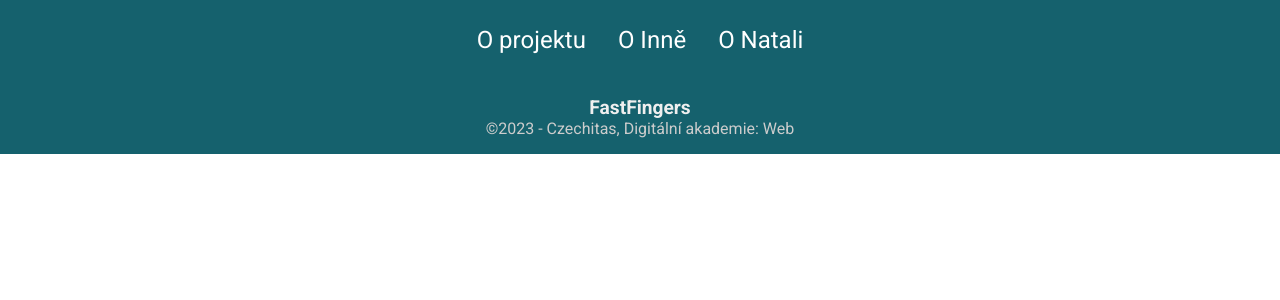
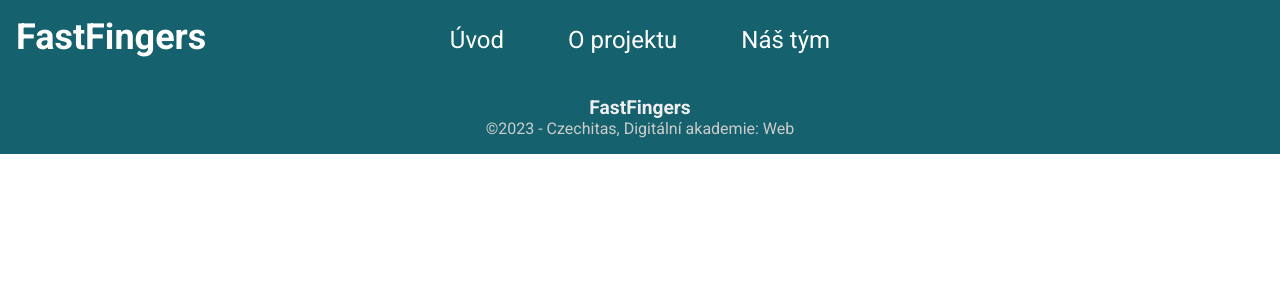
Before and after one commit to NataliiaHl/o-projektu, a React app: page /about_team in a window 1280 px wide. Shown: the top 300 px of the page. Built offline with nearby package versions, Linux system fonts and the light colour scheme.

Commit message:
Add navigation, change pages names

```diff
--- a/package.json
+++ b/package.json
@@ -25,6 +25,7 @@
   "dependencies": {
     "react": "^18.2.0",
     "react-dom": "^18.2.0",
+    "react-router-dom": "^6.11.2",
     "typeface-roboto": "^1.1.13"
   }
 }
--- a/src/components/Header/index.jsx
+++ b/src/components/Header/index.jsx
@@ -1,4 +1,5 @@
 import React, { useState } from "react";
+import { Link } from 'react-router-dom';
 import './style.css'
 
 const Header = () => {
@@ -9,11 +10,22 @@
     return (
         <header>
             <div className="container">
-                <button className="nav-btn" onClick={toggleNav}></button>
-                <div className={`rollout-nav ${!navOpen ? 'nav-closed' : ''}`}>
-                    <a>O projektu</a>
-                    <a>O Inně</a>
-                    <a>O Natali</a>
+                <div className="site-logo_container">
+                    <h2 className="site-logo">FastFingers</h2>
+                </div>
+                <div className="navigation">
+                    <button className="nav-btn" onClick={toggleNav}></button>
+                    <div className={`rollout-nav ${!navOpen ? 'nav-closed' : ''}`}>
+                        <a>
+                            <Link to="/">Úvod</Link>
+                        </a>
+                        <a>
+                            <Link to="/about_project">O projektu</Link>
+                        </a>
+                        <a>
+                            <Link to="/about_team">Náš tým</Link>
+                        </a>
+                    </div>
                 </div>
             </div>
         </header>
--- a/src/components/Header/style.css
+++ b/src/components/Header/style.css
@@ -13,7 +13,19 @@
 .container {
     display: flex;
     flex-direction: column;
-    align-items: flex-start;
+    align-items: flex-end;
+}
+
+.site-logo_container {
+    position: absolute;
+    left: 1rem;
+    top: 1rem;
+}
+
+.navigation {
+    display: flex;
+    flex-direction: column;
+    align-items: flex-end;
 }
 
 .rollout-nav {
@@ -34,6 +46,10 @@
     background-image: url("./img/menu.png");
     background-size: contain;
     cursor: pointer;
+}
+
+a {
+    color: inherit;
 }
 
 .rollout-nav a:hover {
--- a/src/index.jsx
+++ b/src/index.jsx
@@ -1,18 +1,38 @@
 import React from 'react';
 import { createRoot } from 'react-dom/client';
+import { createBrowserRouter, RouterProvider, Link } from 'react-router-dom';
 import './style.css';
 import Header from './components/Header';
 import Footer from './components/Footer';
+import HomePage from './pages/HomePage'
+import AboutProject from './pages/AboutProject'
+import AboutTeam from './pages/AboutTeam'
 
 const App = () => {
   return (
     <div className="container">
       <Header />
+      <HomePage />
       <Footer />
-    </div>
+  </div>
   );
 };
 
+const router = createBrowserRouter([
+  {
+    path: '/',
+    element: <App />,
+  },
+  {
+    path: '/about_project',
+    element: <AboutProject />,
+  },
+  {
+    path: '/about_team',
+    element: <AboutTeam />,
+  },
+]);
+
 createRoot(
   document.querySelector('#app'),
-).render(<App />);
+).render(<RouterProvider router={router} />);
--- a/src/pages/HomePage/index.jsx
+++ b/src/pages/HomePage/index.jsx
@@ -6,7 +6,6 @@
 const HomePage = () => {
   return (
     <div>
-      <Header />
       <main>
         <h1>Program pro trénink psaní na klávesnici</h1>
         <p>
@@ -14,8 +13,8 @@
         </p>
         <img src="" alt="" />
       </main>
-      <Footer />
     </div>
+
   )
 }
 
```
